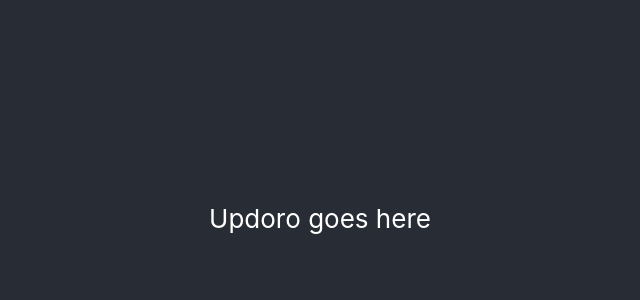
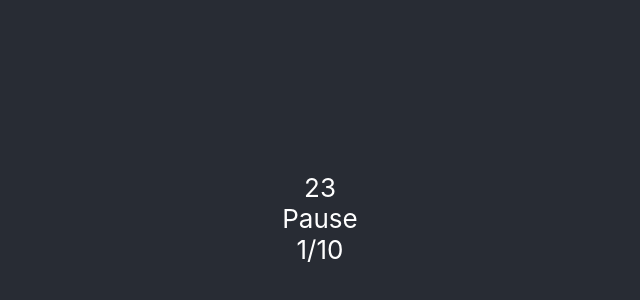
Before and after one commit to augustogoulart/updoro, a React (Create React App) app: page / in a window 1280 px wide. Shown: the part 182-482 px from the top of the page, without its empty margins (320-960 px from the left). Built offline with nearby package versions, Linux system fonts and the light colour scheme.

Commit message:
Countdown

```diff
--- a/src/App.tsx
+++ b/src/App.tsx
@@ -1,13 +1,18 @@
 import React from 'react';
 import './App.css';
+import {Timer} from "./components/Timer";
 
 function App() {
   return (
     <div className="App">
       <header className="App-header">
-        <p>
-          Updoro goes here
-        </p>
+        <Timer />
+          <div className={"controls"}>
+              Pause
+          </div>
+          <div className={"intervals"}>
+              1/10
+          </div>
       </header>
     </div>
   );
--- /dev/null
+++ b/src/components/Timer.tsx
@@ -0,0 +1,25 @@
+import {useEffect, useState} from "react";
+
+export function Timer() {
+    const[time, setTime] = useState(30)
+
+    function runTimer() {
+        return time - 1
+    }
+
+    useEffect(() => {
+        const timer = setTimeout(() => {
+            setTime(runTimer());
+        }, 1000)
+
+        return function () {
+            clearTimeout(timer)
+        }
+    })
+
+    return(
+        <>
+            {time}
+        </>
+    )
+}
```
